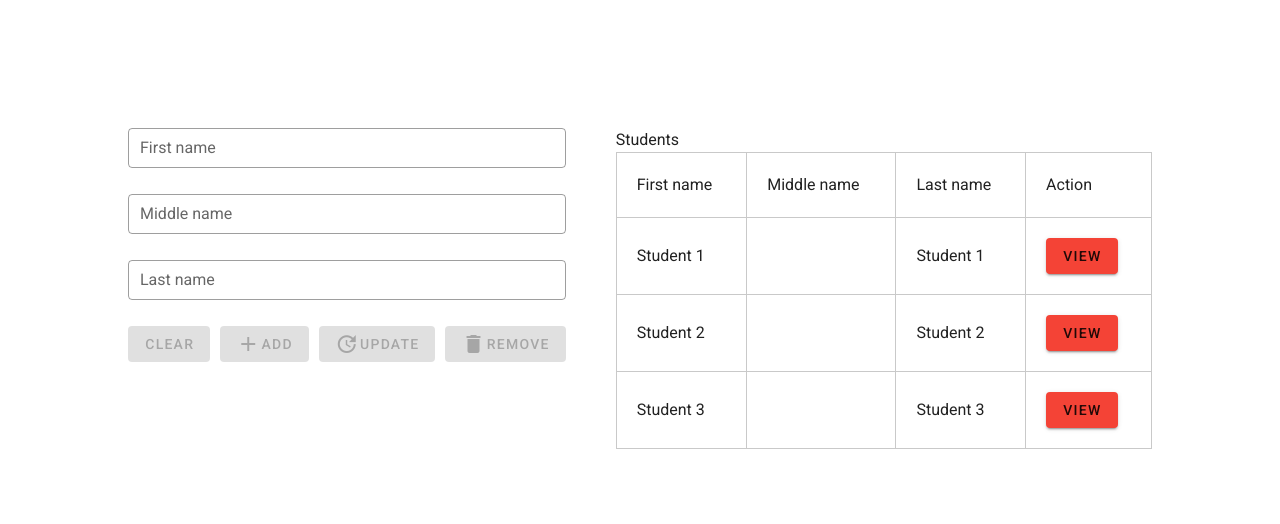
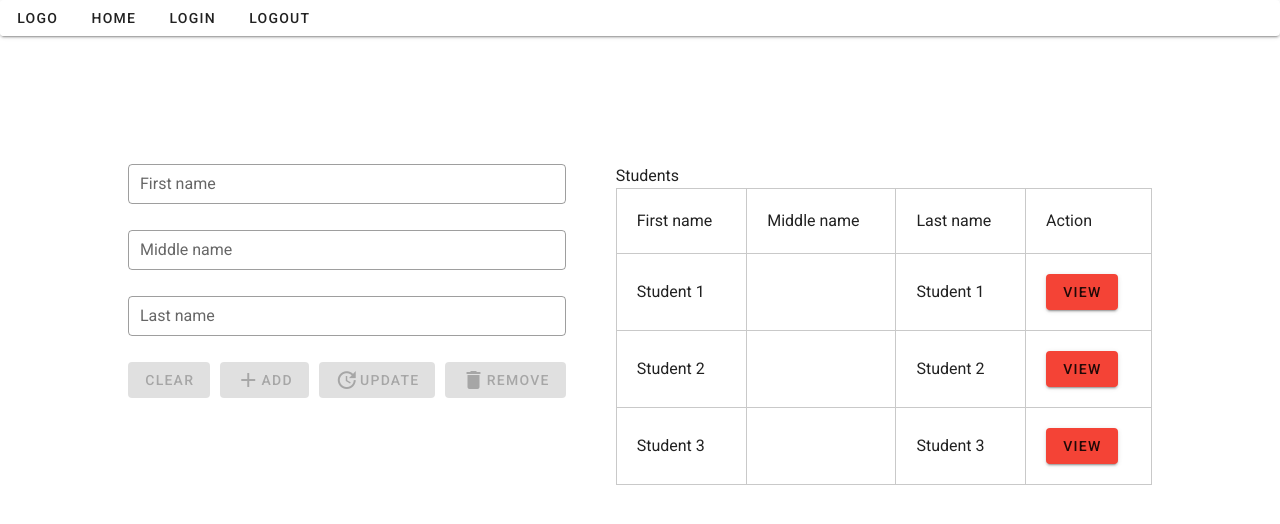
Before and after one commit to pauljor1499/vue2-practice, a Vue app: page / in a window 1280 px wide. Shown: the top 524 px of the page. Built offline with nearby package versions, Linux system fonts and the light colour scheme.

Commit message:
add changes

```diff
--- /dev/null
+++ b/src/components/header.vue
@@ -0,0 +1,18 @@
+<template>
+    <div>
+        <div>
+            <v-card>
+                <v-btn elevation="0" color="white">Logo</v-btn>
+                <v-btn elevation="0" color="white">Home</v-btn>
+                <v-btn elevation="0" color="white">Login</v-btn>
+                <v-btn elevation="0" color="white">Logout</v-btn>
+            </v-card>
+        </div>
+    </div>
+</template>
+
+<style scoped>
+.v-card {
+    display: flex;
+}
+</style>
--- a/src/views/Parent.vue
+++ b/src/views/Parent.vue
@@ -1,13 +1,18 @@
 <template>
-    <hello-world />
+    <div>
+        <HeaderComponent />
+        <ChildComponent />
+    </div>
 </template>
 
 <script>
-import HelloWorld from "../components/Child.vue";
+import ChildComponent from "../components/Child.vue";
+import HeaderComponent from "../components/header.vue";
 
 export default {
     components: {
-        HelloWorld,
+        ChildComponent,
+        HeaderComponent,
     },
 };
 </script>
```
